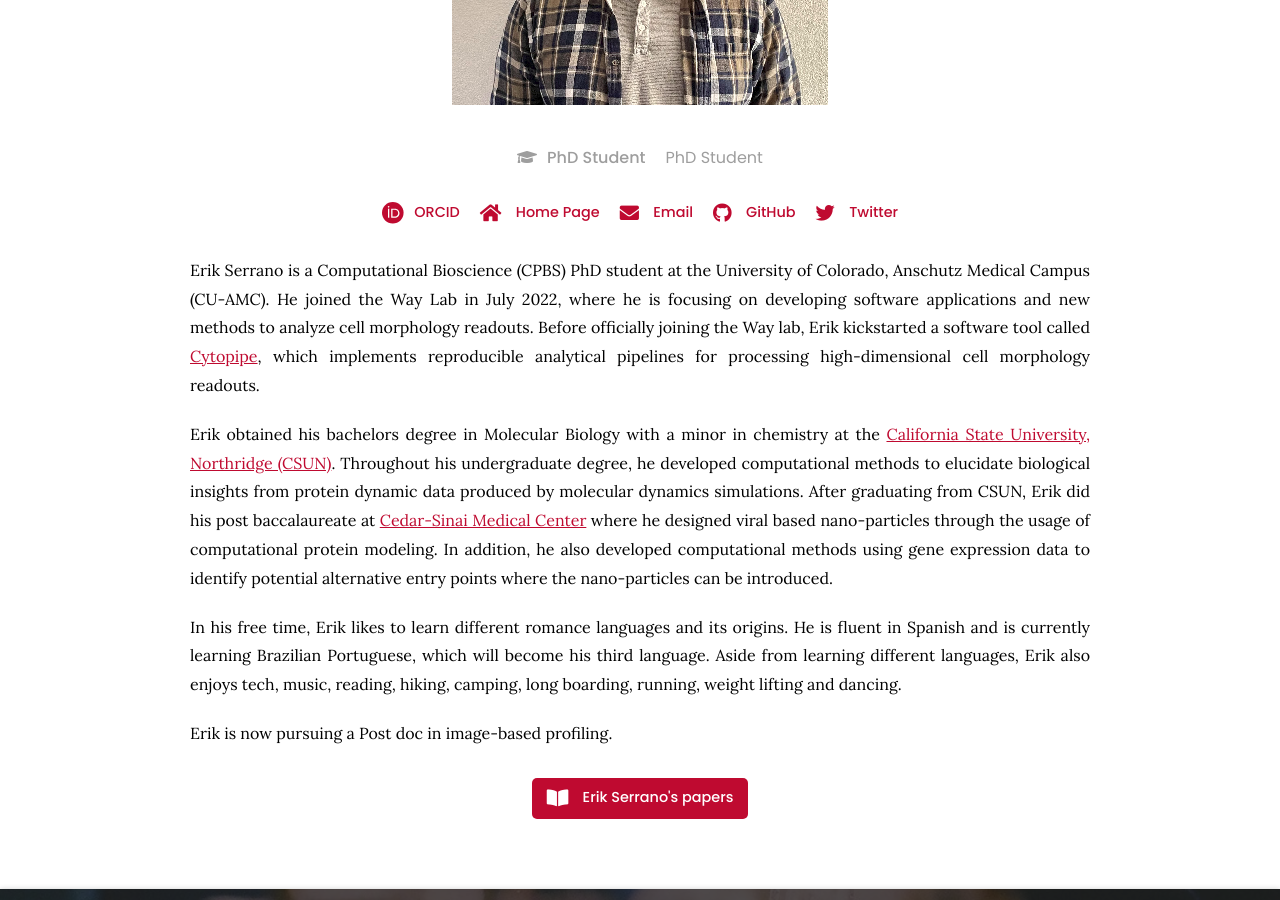
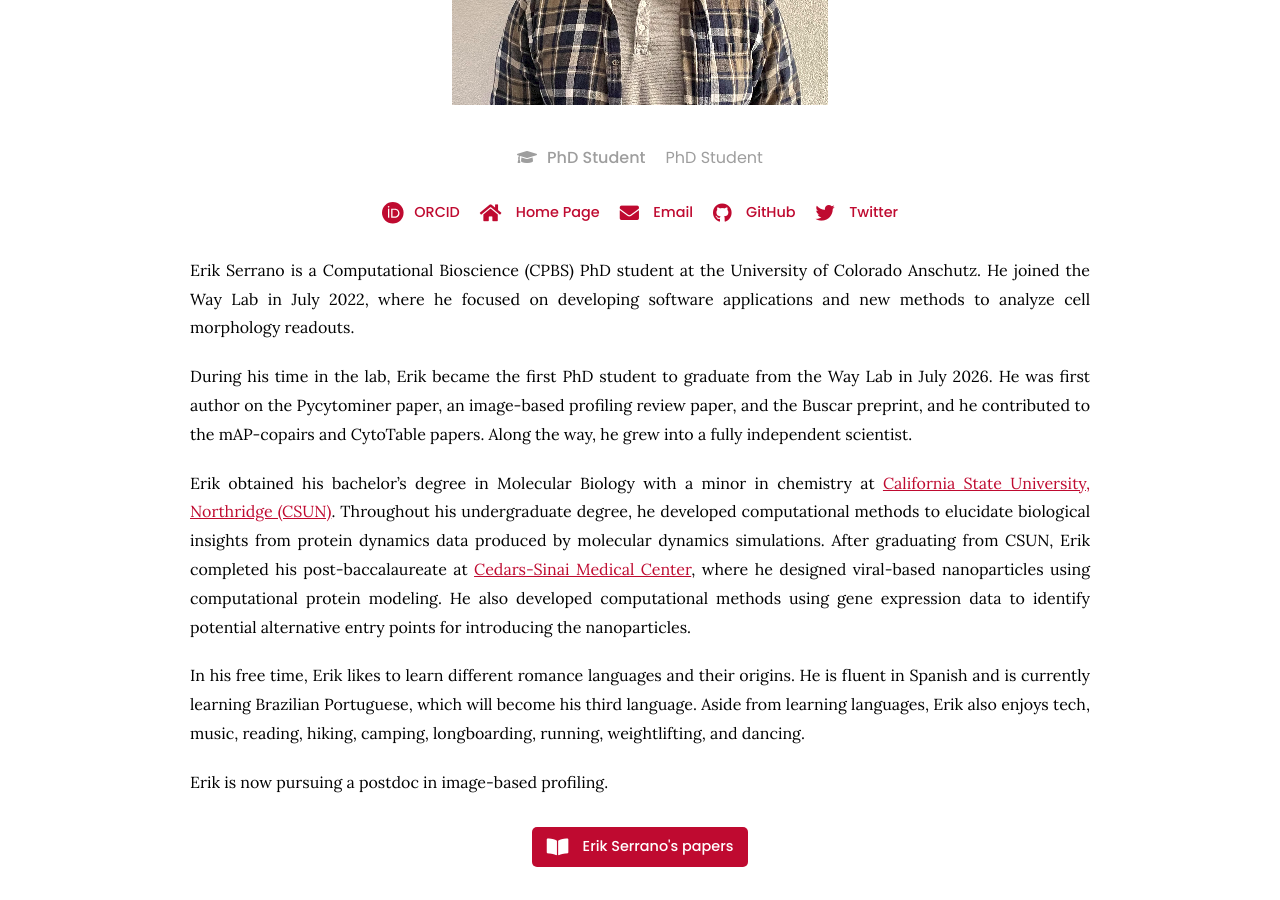
Before and after one commit to WayScience/waysciencelab.com, a Jekyll site: the page built from _members/erik-serrano.md, in a window 1280 px wide and 900 px high, scrolled down 484 px. Built offline with Jekyll 4.4.1, drawn with Linux system fonts in a browser that asks for light colours; nearby versions of some CDN libraries.

Commit message:
modify bio

```diff
--- a/_members/erik-serrano.md
+++ b/_members/erik-serrano.md
@@ -18,17 +18,18 @@ links:
 group: alum
 ---
 
-Erik Serrano is a Computational Bioscience (CPBS) PhD student at the University of Colorado, Anschutz Medical Campus (CU-AMC).
-He joined the Way Lab in July 2022, where he is focusing on developing software applications and new methods to analyze cell morphology readouts.
-Before officially joining the Way lab, Erik kickstarted a software tool called [Cytopipe](https://github.com/WayScience/CytoPipe), which implements reproducible analytical pipelines for processing high-dimensional cell morphology readouts.
+Erik Serrano is a Computational Bioscience (CPBS) PhD student at the University of Colorado Anschutz.
+He joined the Way Lab in July 2022, where he focused on developing software applications and new methods to analyze cell morphology readouts.
 
-Erik obtained his bachelors degree in Molecular Biology with a minor in chemistry at the [California State University, Northridge (CSUN)](https://www.csun.edu/).
-Throughout his undergraduate degree, he developed computational methods to elucidate biological insights from protein dynamic data produced by molecular dynamics simulations.
-After graduating from CSUN, Erik did his post baccalaureate at [Cedar-Sinai Medical Center](https://www.cedars-sinai.edu/research/departments-institutes/biomedical-sciences.html) where he designed viral based nano-particles through the usage of computational protein modeling.
-In addition, he also developed computational methods using gene expression data to identify potential alternative entry points where the nano-particles can be introduced.
+During his time in the lab, Erik became the first PhD student to graduate from the Way Lab in July 2026. He was first author on the Pycytominer paper, an image-based profiling review paper, and the Buscar preprint, and he contributed to the mAP-copairs and CytoTable papers. Along the way, he grew into a fully independent scientist.
 
-In his free time, Erik likes to learn different romance languages and its origins.
+Erik obtained his bachelor's degree in Molecular Biology with a minor in chemistry at [California State University, Northridge (CSUN)](https://www.csun.edu/).
+Throughout his undergraduate degree, he developed computational methods to elucidate biological insights from protein dynamics data produced by molecular dynamics simulations.
+After graduating from CSUN, Erik completed his post-baccalaureate at [Cedars-Sinai Medical Center](https://www.cedars-sinai.edu/research/departments-institutes/biomedical-sciences.html), where he designed viral-based nanoparticles using computational protein modeling.
+He also developed computational methods using gene expression data to identify potential alternative entry points for introducing the nanoparticles.
+
+In his free time, Erik likes to learn different romance languages and their origins.
 He is fluent in Spanish and is currently learning Brazilian Portuguese, which will become his third language.
-Aside from learning different languages, Erik also enjoys tech, music, reading, hiking, camping, long boarding, running, weight lifting and dancing.
+Aside from learning languages, Erik also enjoys tech, music, reading, hiking, camping, longboarding, running, weightlifting, and dancing.
 
-Erik is now pursuing a Post doc in image-based profiling.
+Erik is now pursuing a postdoc in image-based profiling.
```
Also changed, not shown: _members/jacey-curd.md (+8 -2 lines).
